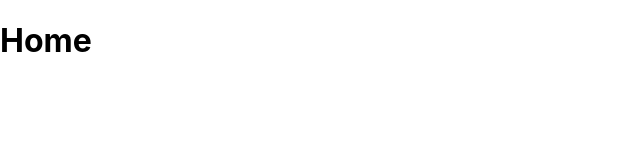
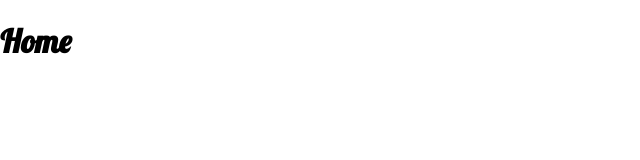
Before and after one commit to bestjsguru/React-Website, a React (Create React App) app: page / in a window 1280 px wide. Shown: the top 160 px of the page, without its empty margins (0-640 px from the left). Built offline with nearby package versions, Linux system fonts and the light colour scheme.

Commit message:
Font integration

```diff
--- a/src/App.scss
+++ b/src/App.scss
@@ -0,0 +1,17 @@
+@font-face {
+    font-family: 'Lato';
+    src: local('Lato'), url(./assets/fonts/Lato-Regular.ttf) format('truetype');
+}
+
+@font-face {
+    font-family: 'Lobster';
+    src: local('Lobster'), url(./assets/fonts/Lobster-Regular.ttf) format('truetype');
+}
+
+* {
+    font-family: 'Lato';
+}
+
+h1, h2, h3 {
+    font-family: 'Lobster';
+}
```
Also changed, not shown: src/assets/fonts/Lato-Regular.ttf (added).
